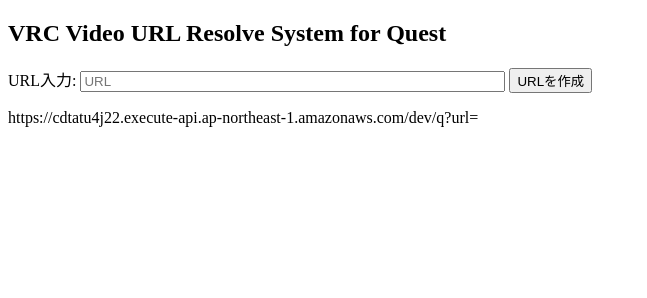
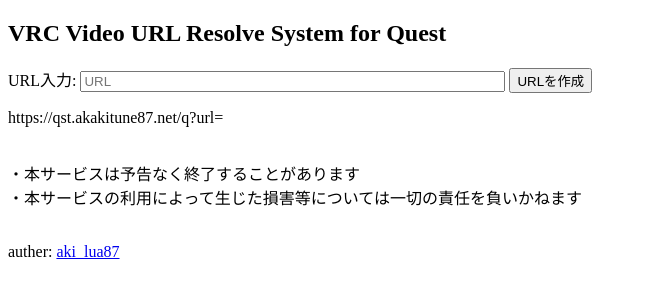
Before and after one commit to aki-lua87/vrc_quest_video_url, a website: page docs/index.html in a window 1280 px wide. Both pictures are taken after a click on the button "URLを作成". Shown: the whole page, without its empty margins (0-647 px from the left). Drawn offline with Linux system fonts and the light colour scheme.

Commit message:
ドキュメント系修正

```diff
--- a/docs/index.html
+++ b/docs/index.html
@@ -1,10 +1,12 @@
 <!DOCTYPE html>
 <html lang="ja">
+
 <head>
     <meta charset="utf-8">
     <title>Quest向け動画URL解決サービス</title>
     <meta name="viewport" content="width=device-width, initial-scale=1.0">
 </head>
+
 <body>
 
     <article>
@@ -18,31 +20,36 @@
         <p name="output" id="output"></p>
         <script>
             // NOTE: https://note.affi-sapo-sv.com/js-clipbord-copy.php
-    const clipbordCopy = text =>{
-        if( !navigator.clipboard ) {
-            alert("クリップボードにコピーできませんでした");return false;
+            const clipbordCopy = text => {
+                if (!navigator.clipboard) {
+                    alert("クリップボードにコピーできませんでした"); return false;
                 }
                 navigator.clipboard.writeText(text).then(
-            ()=>alert("クリップボードにコピーしました"),
-            ()=>alert("クリップボードにコピーできませんでした")
+                    () => alert("クリップボードにコピーしました"),
+                    () => alert("クリップボードにコピーできませんでした")
                 );
                 return true;
             };
 
             function doCreateURL() {
                 const inputText = document.getElementById("input").value.trim();
-        output = 'https://cdtatu4j22.execute-api.ap-northeast-1.amazonaws.com/dev/q?url='+inputText;
+                output = 'https://qst.akakitune87.net/q?url=' + inputText;
                 clipbordCopy(output);
                 document.getElementById("output").innerHTML = output;
             }
         </script>
-<!-- <section>
-<h2>about</h2>
-<p>Quest向け動画URL解決サービスです</p>
-<p>本システムを利用によって生じた損害等については一切の責任を負いかねます</p>
-<p>本システムは事前通知なく終了する可能性があります。</p>
-</section> -->
+
+        <br>
+
+        <div>・本サービスは予告なく終了することがあります</div>
+        <div>・本サービスの利用によって生じた損害等については一切の責任を負いかねます</div>
+
+        <br>
+
+        <p>auther: <a href="https://twitter.com/aki_lua87/">aki_lua87</a></p>
+
     </article>
 
 </body>
+
 </html>
```
Also changed, not shown: README.md. Lines whose indentation alone changed are shown as unchanged.
